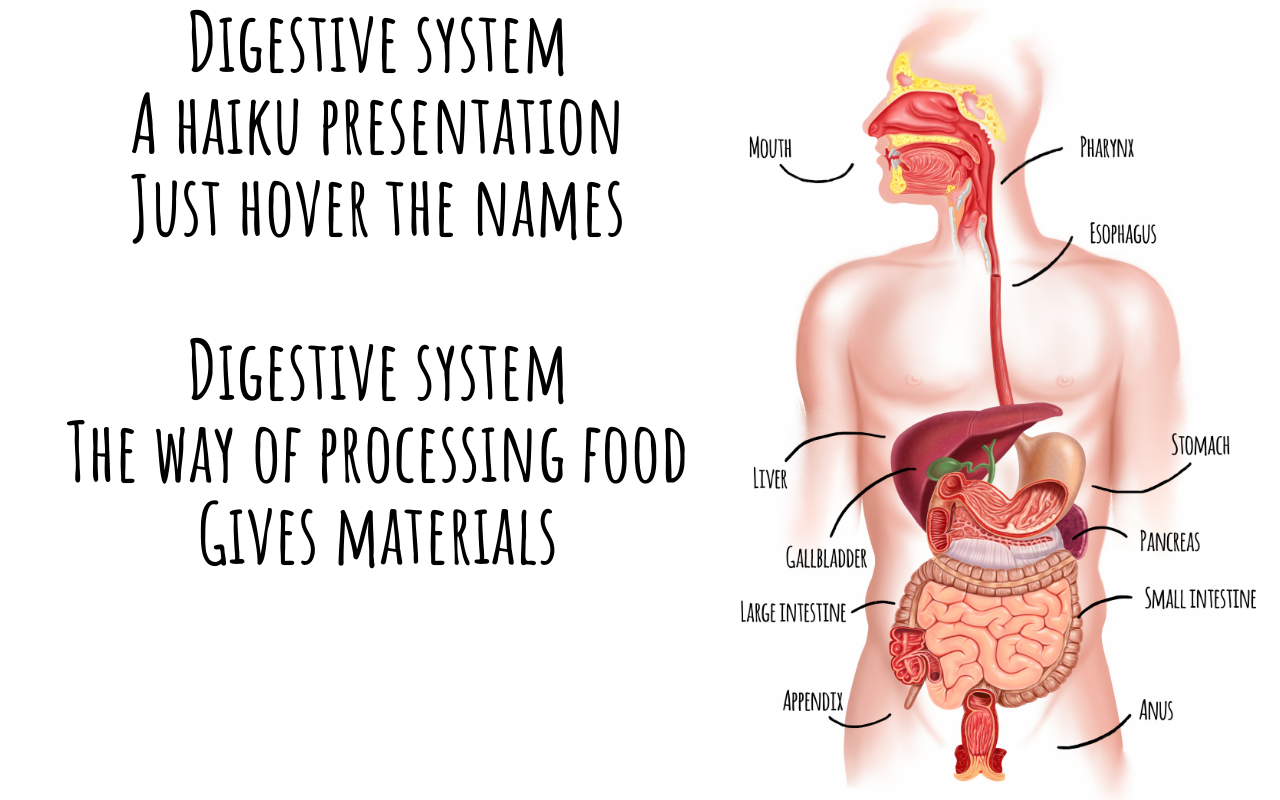
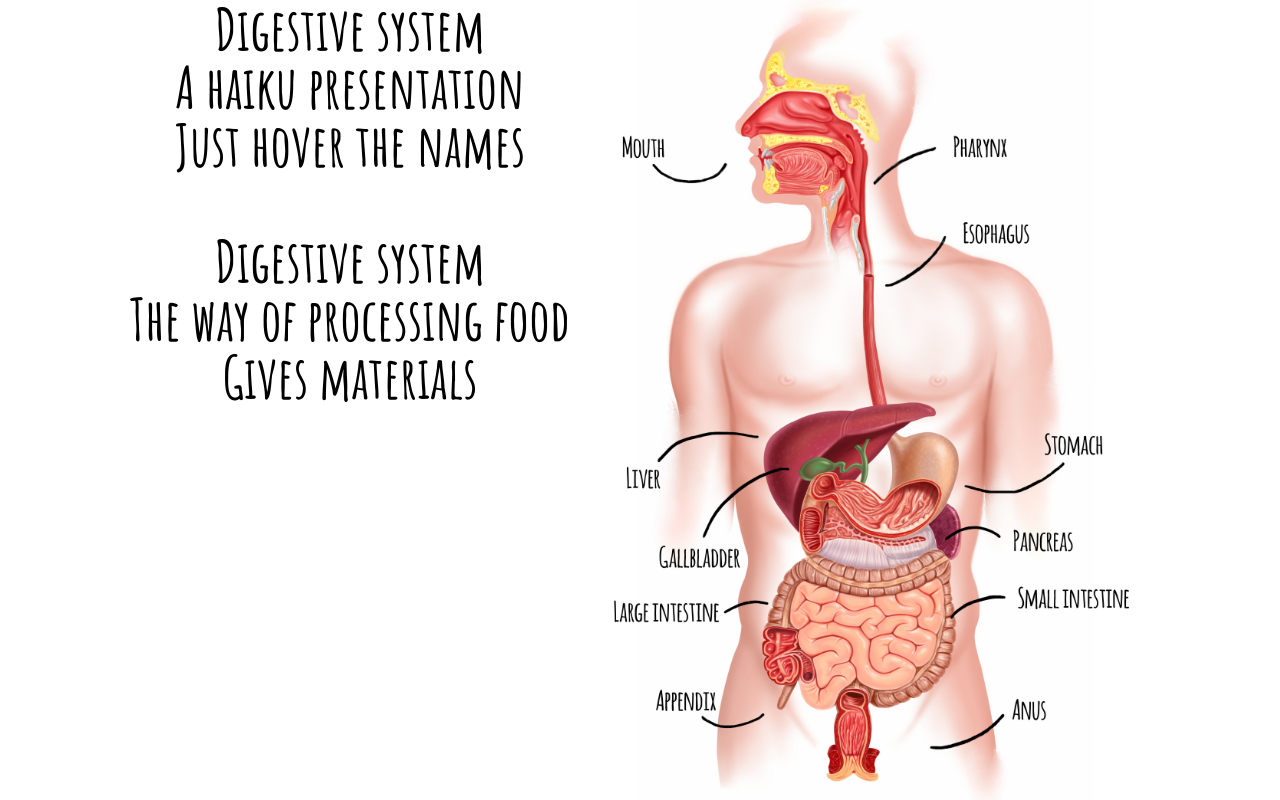
Before and after one commit to bomjacob/Digestive-system-haikus, a plain HTML site: page index.html in a window 1280 px wide. Drawn offline with Linux system fonts and the light colour scheme.

Commit message:
Even better support for other resolutions than 16:9

```diff
--- a/script/main.js
+++ b/script/main.js
@@ -25,6 +25,21 @@ String.prototype.repeat = function(count) {
 };
 
 function resize() {
+	//Add margin if widescreen
+	var resdif = ($(window).width()/$(window).height());
+	var extra = 0;
+	if (resdif >= 1.6) {
+		$('.container').css('right', '10%');
+		$('.textcontainercontainer').css('left', '10%');
+		extra = $(window).width() * 0.20;
+	} else {
+		$('.container').css('right', '0');
+		$('.textcontainercontainer').css('left', '0');
+	}
+
+	//Add size to container to textfill works
+	$('.textcontainer').width($(window).width()-$('img').width()-extra-5);
+
 	$('.textcontainer').textfill({
 		maxFontPixels: -1,
 		widthOnly: false,
--- a/style/main.css
+++ b/style/main.css
@@ -3,19 +3,14 @@ body {
 	height:100%;
 }
 .container {
-	margin-right: 15%;
-    float: right;
     height: 100%;
     position: absolute;
     right: 0px;
-	width: 30%;
 }
 .textcontainercontainer {
-	position: relative;
+	position: absolute;
+	left: 0px;
 	height: 100%;
-	width: 49%;
-	margin-left: 5%;
-	float: left;
 }
 .textcontainer {
 	position: relative;
```
